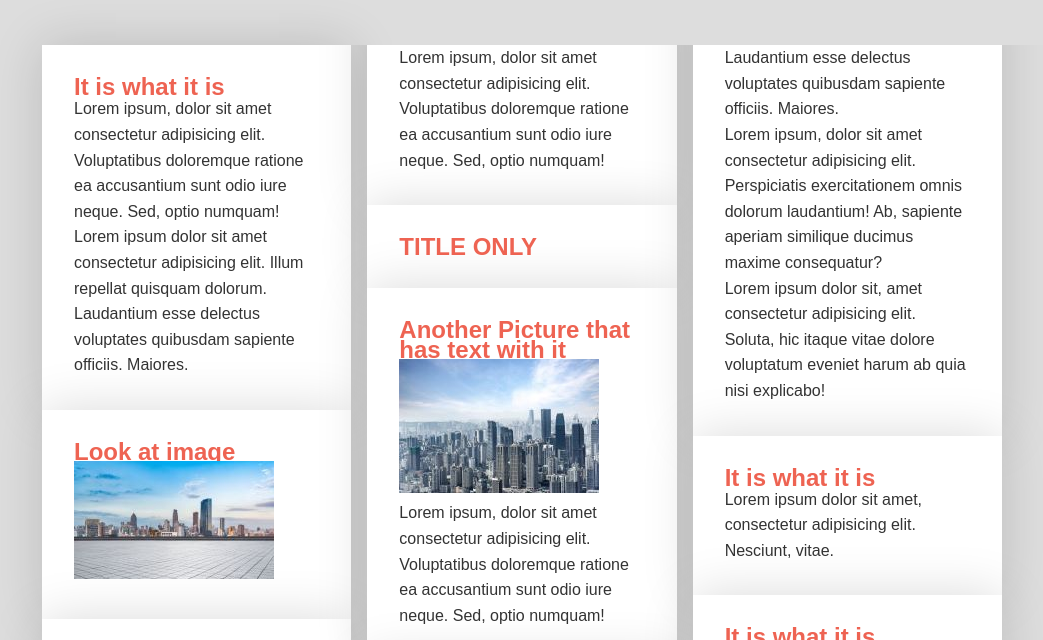
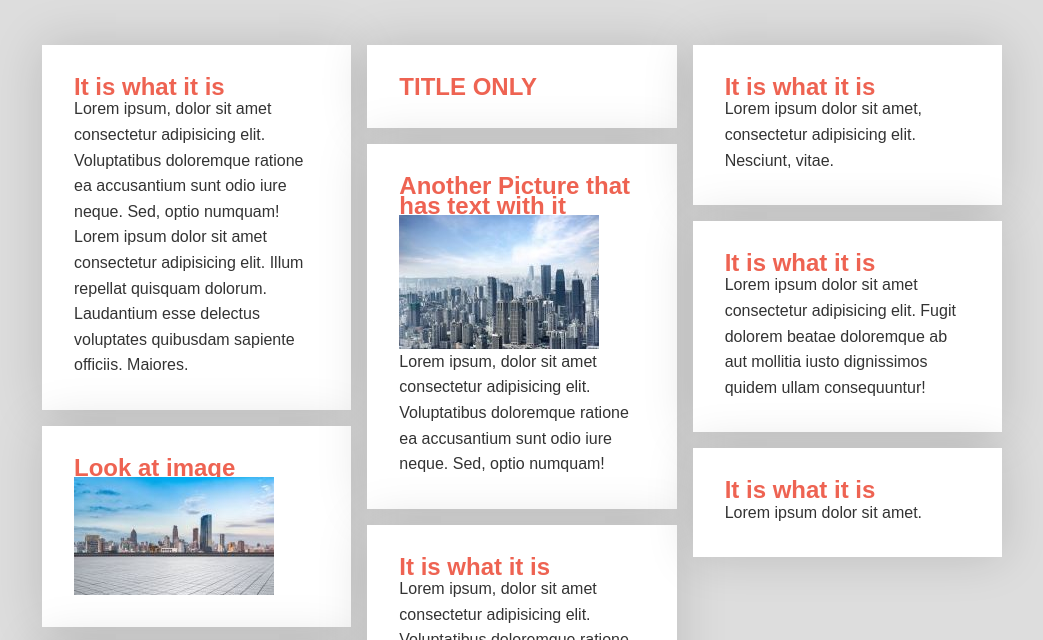
Before and after one commit to Komalnaseem147/Masonry-Layout, a plain HTML site: page index.html in a window 1280 px wide. Shown: the part 102-742 px from the top of the page, without its empty margins (118-1161 px from the left). Drawn offline with Linux system fonts and the light colour scheme.

Commit message:
Update style.css

```diff
--- a/style.css
+++ b/style.css
@@ -25,6 +25,12 @@
     display: column;
     columns: 3;
     gap: 1em;
+    margin-bottom: 1em;
+}
+
+.grid > * {
+  break-inside: avoid;
+  margin-bottom: 1em;
 }
 
 @supports(grid-template-rows: masonry){
@@ -33,6 +39,10 @@
     grid-template-columns: repeat(3, 1fr);
     grid-template-rows: masonry;
   }
+}
+
+.feature{
+  grid-column: span 2;
 }
 
 body{
@@ -57,6 +67,7 @@ a{
 }
 
 .content{
+  display: grid;
   padding: 2em;
   box-shadow: 0 0 3em rgba(0, 0, 0, 0.15);
   background: white;
```
